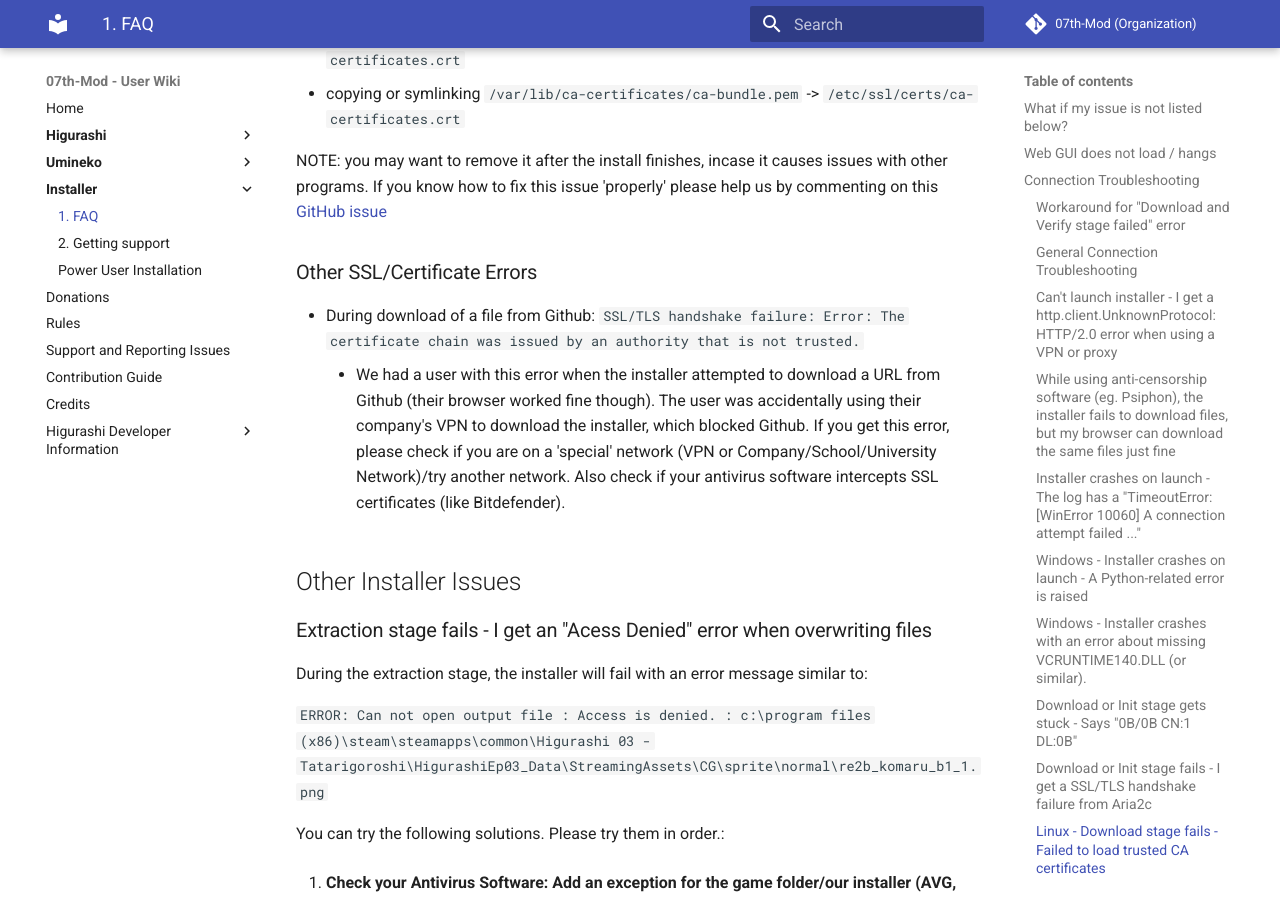
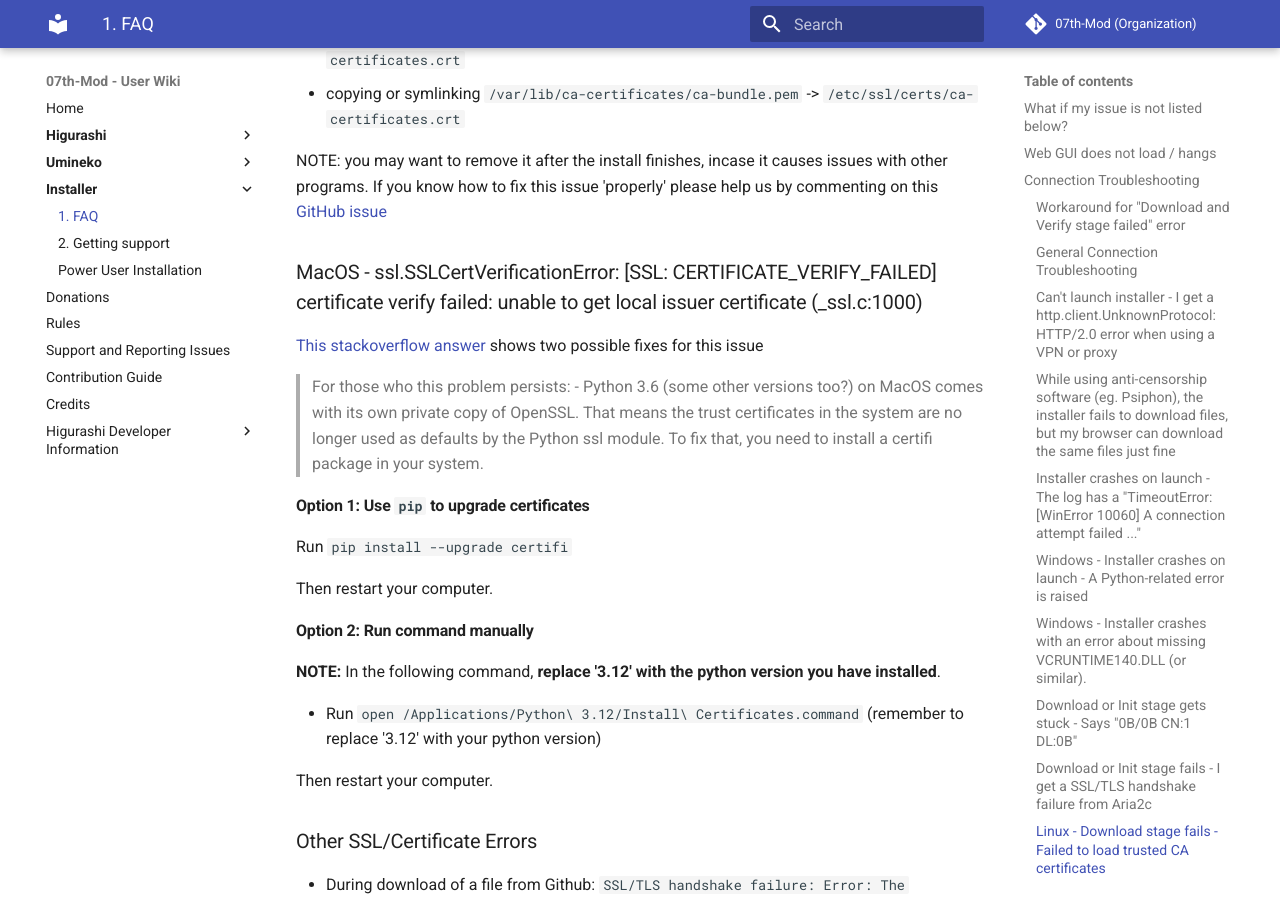
Before and after one commit to 07th-mod/wiki, an MkDocs documentation site: the page built from docs/Installer/faq.md, in a window 1280 px wide and 900 px high, scrolled down 4028 px. Built offline with MkDocs 1.6.1 and Material for MkDocs 9.7.7, drawn with Linux system fonts in a browser that asks for light colours.

Commit message:
Add FAQ for MacOS CERTIFICATE_VERIFY_FAILED issue

```diff
--- a/docs/Installer/faq.md
+++ b/docs/Installer/faq.md
@@ -120,6 +120,26 @@
 
 NOTE: you may want to remove it after the install finishes, incase it causes issues with other programs. If you know how to fix this issue 'properly' please help us by commenting on this [GitHub issue](https://github.com/07th-mod/python-patcher/issues/80)
 
+### MacOS - ssl.SSLCertVerificationError: [SSL: CERTIFICATE_VERIFY_FAILED] certificate verify failed: unable to get local issuer certificate (_ssl.c:1000)
+
+[This stackoverflow answer](https://stackoverflow.com/a/62374703/848627) shows two possible fixes for this issue
+
+> For those who this problem persists: - Python 3.6 (some other versions too?) on MacOS comes with its own private copy of OpenSSL. That means the trust certificates in the system are no longer used as defaults by the Python ssl module. To fix that, you need to install a certifi package in your system.
+
+#### Option 1: Use `pip` to upgrade certificates
+
+Run `pip install --upgrade certifi`
+
+Then restart your computer.
+
+#### Option 2: Run command manually
+
+**NOTE:** In the following command, **replace '3.12' with the python version you have installed**.
+
+ - Run `open /Applications/Python\ 3.12/Install\ Certificates.command` (remember to replace '3.12' with your python version)
+
+Then restart your computer.
+
 ### Other SSL/Certificate Errors
 
 - During download of a file from Github: `SSL/TLS handshake failure: Error: The certificate chain was issued by an authority that is not trusted.`
```
